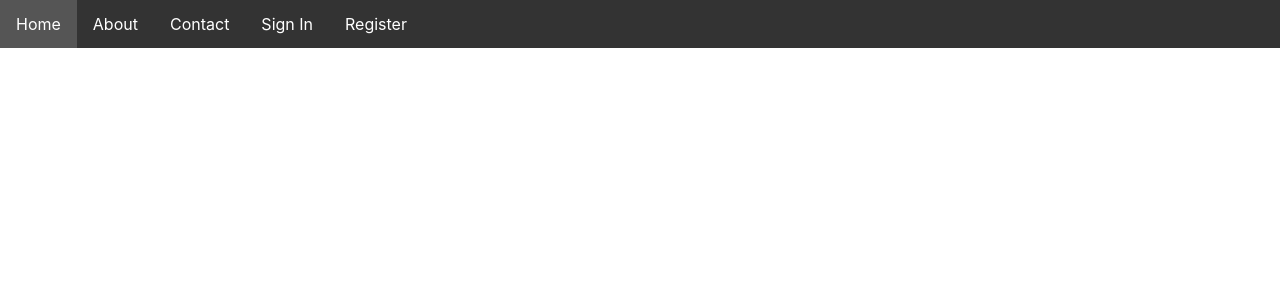
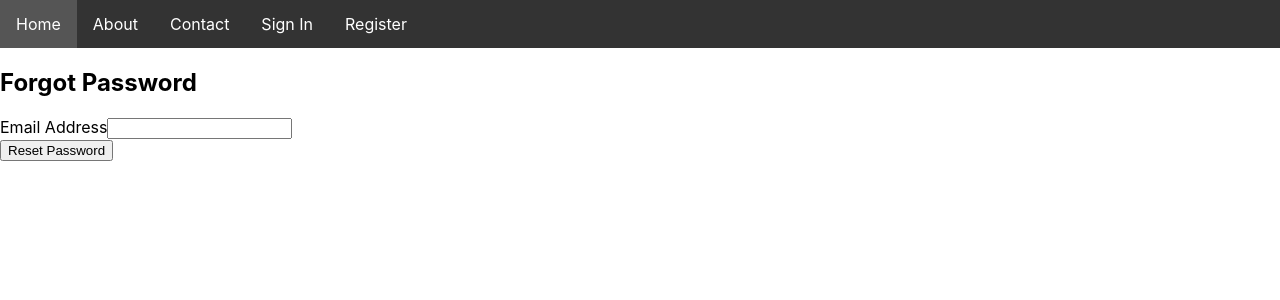
Before and after one commit to DuckMouse/WizardryAndWyverns, a React (Create React App) app: page /passwordreset in a window 1280 px wide. Shown: the top 300 px of the page. Built offline with nearby package versions, Linux system fonts and the light colour scheme; no server answers.

Commit message:
adds user password reset functionaliity

```diff
--- /dev/null
+++ b/src/components/auth/ForgotPassword.jsx
@@ -0,0 +1,35 @@
+import React, { useRef } from "react";
+import { useNavigate } from "react-router-dom";
+import { UserAuth } from "../../context/AuthContext";
+
+const ForgotPassword = () => {
+  const emailRef = useRef();
+  const navigate = useNavigate();
+  const { forgotPassword } = UserAuth();
+
+  const handleSubmit = async (e) => {
+    e.preventDefault();
+    const email = emailRef.current.value;
+    try {
+      await forgotPassword(email);
+      navigate("/signin");
+    } catch (error) {
+      console.log("Error sending password reset email:", error.message);
+    }
+  };
+
+  return (
+    <div>
+      <h2>Forgot Password</h2>
+      <form onSubmit={handleSubmit}>
+        <div>
+          <label>Email Address</label>
+          <input ref={emailRef} type="email" required />
+        </div>
+        <button type="submit">Reset Password</button>
+      </form>
+    </div>
+  );
+};
+
+export default ForgotPassword;
--- a/src/components/auth/SignIn.jsx
+++ b/src/components/auth/SignIn.jsx
@@ -49,7 +49,7 @@ const SignIn = () => {
       <button onClick={googleSignIn}>Sign In With Google</button>
       </div>
       <div>
-        <p>Having trouble logging in?</p>
+        <Link to="/passwordreset">Forgot Password?</Link>
       </div>
     </div>
   );
--- a/src/components/auth/utilities.js
+++ b/src/components/auth/utilities.js
@@ -1,6 +1,7 @@
 import { useNavigate } from "react-router-dom";
 import { useEffect } from "react";
 import { UserAuth } from "../../context/AuthContext";
+
 
 export const RedirectToDashboardOnUser = (user) => {
   const navigate = useNavigate();
--- a/src/context/AuthContext.jsx
+++ b/src/context/AuthContext.jsx
@@ -5,6 +5,7 @@ import {
   signInWithRedirect,
   createUserWithEmailAndPassword,
   signInWithEmailAndPassword,
+  sendPasswordResetEmail,
   signOut,
   onAuthStateChanged,
 } from "firebase/auth";
@@ -27,6 +28,10 @@ export const AuthContextProvider = ({ children }) => {
     signInWithRedirect(auth, provider);
   };
 
+  const forgotPassword = (email) => {
+    return sendPasswordResetEmail(auth, email);
+  };
+
   const logOut = () => {
     signOut(auth);
   };
@@ -42,7 +47,7 @@ export const AuthContextProvider = ({ children }) => {
 
   return (
     <AuthContext.Provider
-      value={{ createUser, googleSignIn, signInUser, logOut, user }}
+      value={{ createUser, googleSignIn, signInUser, forgotPassword, logOut, user }}
     >
       {children}
     </AuthContext.Provider>
--- a/src/routes/AuthRoutes.jsx
+++ b/src/routes/AuthRoutes.jsx
@@ -2,12 +2,14 @@ import React from 'react';
 import { Route, Routes } from 'react-router-dom';
 import SignIn from '../components/auth/SignIn';
 import Register from '../components/auth/Register';
+import ForgotPassword from '../components/auth/ForgotPassword';
 
 const AuthRoutes = () => {
     return (
         <Routes>
             <Route path="/signin" element={<SignIn />} />
             <Route path="/register" element={<Register />} />
+            <Route path="/passwordreset" element={<ForgotPassword />} />
         </Routes>
     );
 };
```
